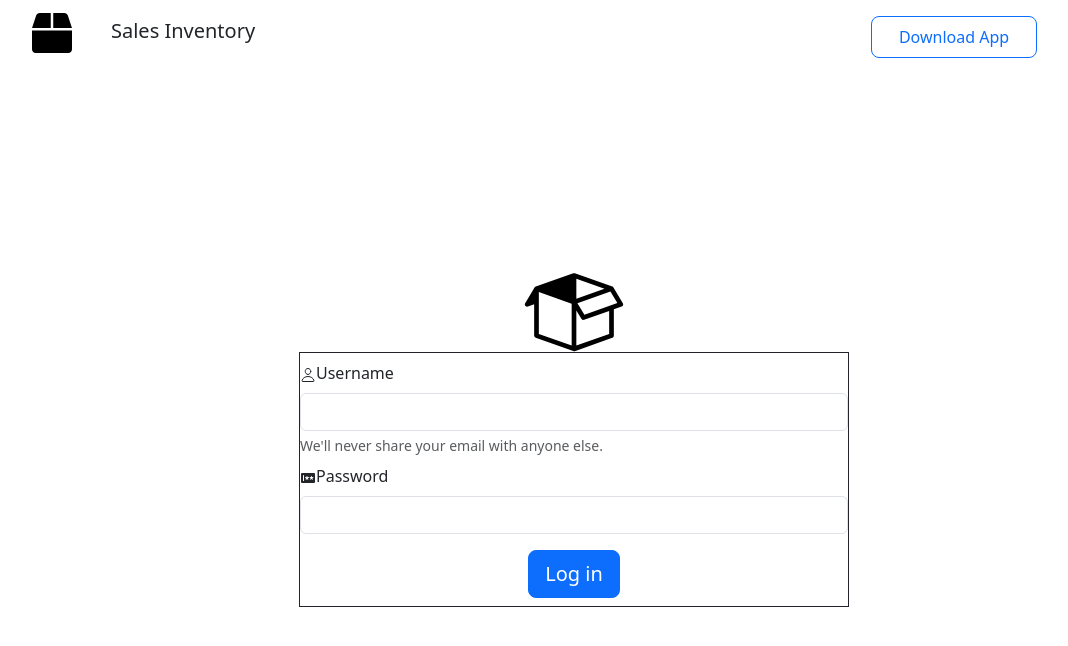
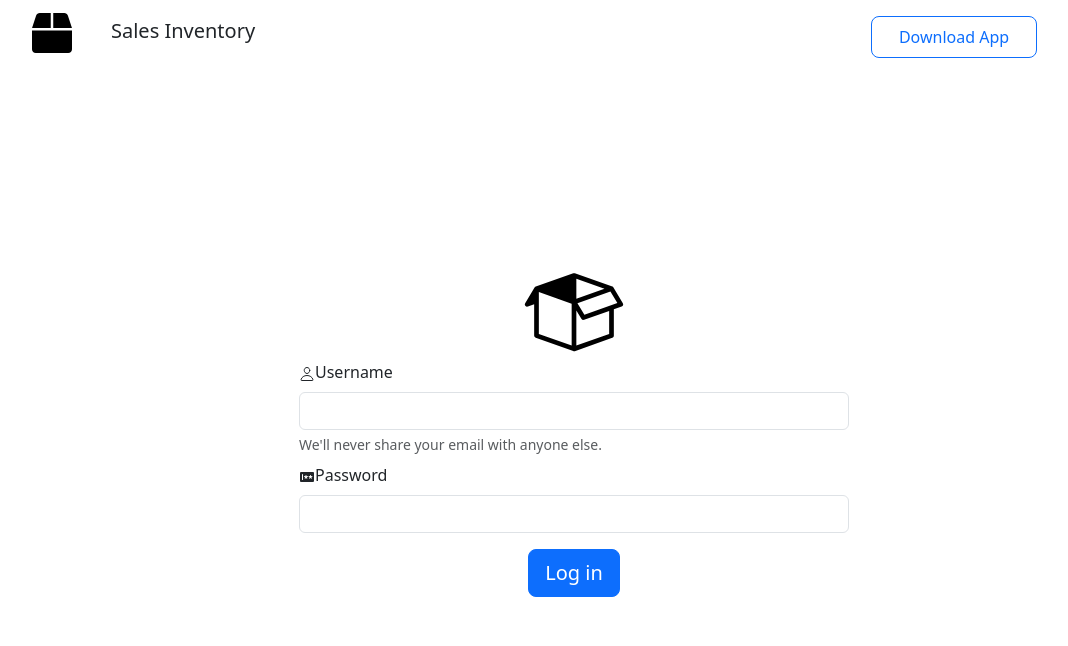
Before and after one commit to MarkRyuo/SalesInventory-SIMS-, a React (Vite) app in the folder client/: page / in a window 1280 px wide. Shown: the top 646 px of the page, without its empty margins (66-1134 px from the left). Built offline with nearby package versions, Linux system fonts and the light colour scheme.

Commit message:
Subject: Body

```diff
--- a/client/src/App.css
+++ b/client/src/App.css
@@ -2,6 +2,6 @@
 
 
 .box {
-    border: 1px solid;
+    /* border: 1px solid; */
     width: 550px;
 }
```
